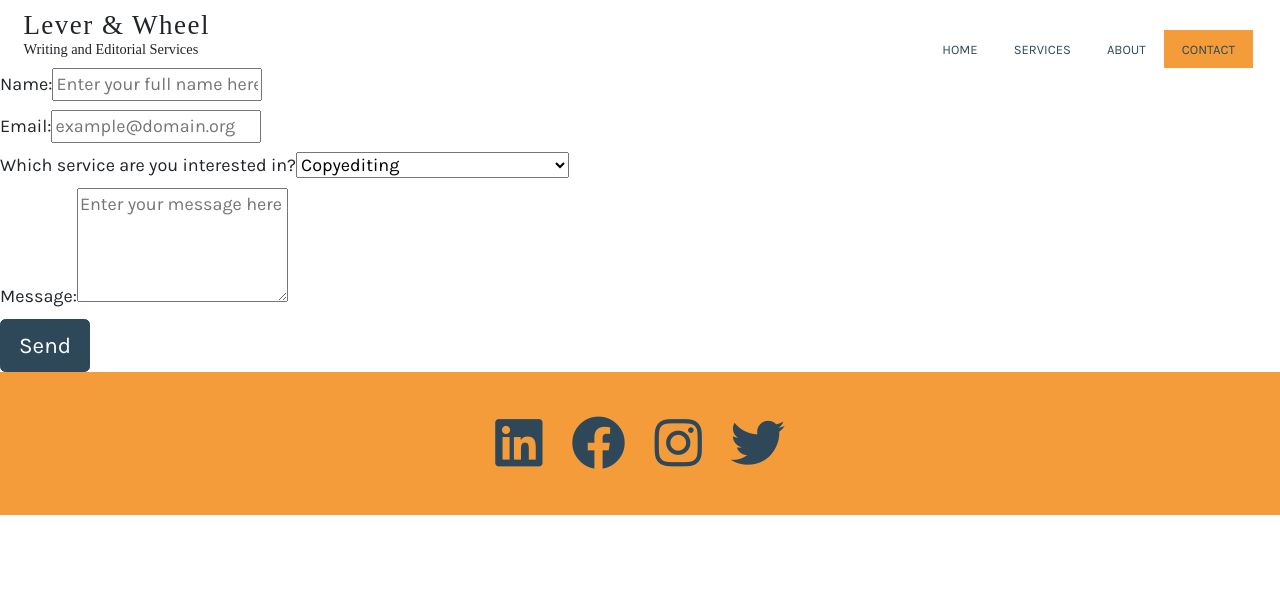
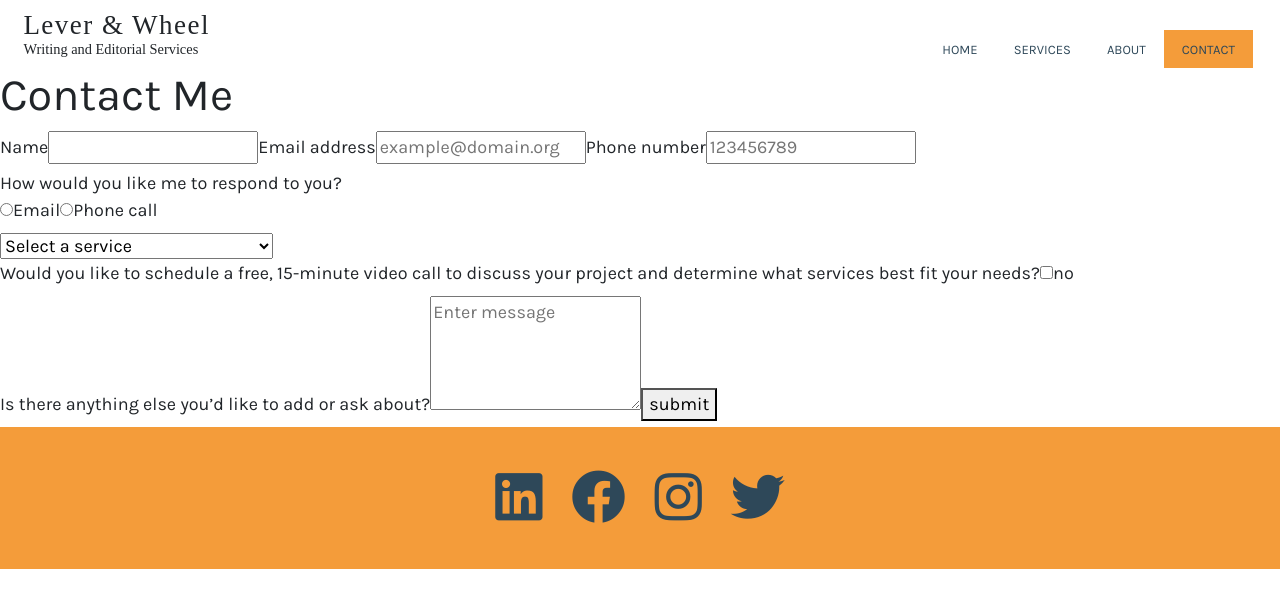
Before and after one commit to dinaporia/lever-wheel, a React (Create React App) app: page /contact in a window 1280 px wide. Shown: the top 608 px of the page. Built offline with nearby package versions, Linux system fonts and the light colour scheme; a web font is replaced by a local one.

Commit message:
new contact form setup using formik and yup

```diff
--- a/package.json
+++ b/package.json
@@ -10,13 +10,15 @@
     "bootstrap": "^4.6.0",
     "bootstrap-social": "^5.1.1",
     "emailjs-com": "^2.6.4",
+    "formik": "^2.2.6",
     "node-sass": "^5.0.0",
     "react": "^17.0.2",
     "react-dom": "^17.0.2",
     "react-popper": "^2.2.5",
     "react-router-dom": "^5.2.0",
     "react-scripts": "4.0.3",
-    "web-vitals": "^1.0.1"
+    "web-vitals": "^1.0.1",
+    "yup": "^0.32.9"
   },
   "scripts": {
     "start": "react-scripts start",
--- /dev/null
+++ b/src/components/FormFields.js
@@ -0,0 +1,151 @@
+import React, { Fragment } from 'react';
+import { Formik, Form, Field, useField } from 'formik';
+import * as Yup from 'yup';
+
+const TextInput = ({ label, ...props }) => {
+    const [field, meta] = useField(props);
+    return (
+        <>
+            <label htmlFor={props.id || props.name}>{label}</label>
+            <input className='text-input' {...field} {...props} />
+            {meta.touched && meta.error ? (
+                <div className='error'>{meta.error}</div>
+            ) : null }
+        </>
+    );
+};
+
+const ContactForm = ({services}) => {
+    const sendEmail = (value) => {
+        console.log(value);
+        console.log('running email');
+
+    }
+
+    // retrieve services for dropdown selection
+    const serviceOptions = services.map( (item, index) => {
+        return (item.description) ?
+            <option value={item.name} key={index}>{item.name}</option>
+            : (
+                item.content.map((cItem, cIndex) => {
+                    return <option value={cItem.name} key={cIndex}>{cItem.name}</option>
+                })
+            );
+    });
+
+    return (
+        <Fragment>
+            <h1>Contact Me</h1>
+            <Formik
+                initialValues={{
+                    name: '',
+                    email: '',
+                    phone: '',
+                    method: '',
+                    services: '',
+                    call: false,
+                    additional: '',
+                }}
+                validationSchema={ Yup.object().shape({
+                    name: Yup.string()
+                        .min(5, 'Please enter your full name')
+                        .max(20, 'Must be 20 characters or less')
+                        .required('Required'),
+                    email: Yup.string()
+                        .email('Invalid email address')
+                        .required('Required'),
+                    phone: Yup.number()
+                        .min(10, 'Please include the area code'),
+                    method: Yup.string()
+                        .oneOf(
+                            ['Email', 'Phone call'],
+                            'Please select contact method'
+                        )
+                        .required('Required'),
+                    services: Yup.string()
+                        .oneOf(
+                            ['Copyediting', 'Developmental editing', 'Tutoring or Writing Coaching', 'Application Essay package', 'Other'],
+                            'Please select contact method'
+                        )
+                        .required('Required'),
+                    // call: Yup.boolean()
+                    //     .oneOf([true]),
+                    // additional: Yup.string()
+
+
+
+                })}
+
+                onSubmit={(values) => {
+                    sendEmail(values);
+                    console.log('onsubmit');
+                    //setSubmitting(false);
+                }}
+                >
+                 {({ values, errors, touched }) => {
+                    return(
+                    <Form>
+                        <TextInput
+                            label='Name'
+                            name='name'
+                            type='text'
+                            placeholer='Your full name goes here'
+                        />
+                        <TextInput
+                            label='Email address'
+                            name='email'
+                            type='email'
+                            placeholder='example@domain.org'
+                        />
+                        <TextInput
+                            label='Phone number'
+                            name='phone'
+                            type='text'
+                            placeholder='123456789'
+                        />
+
+                        <div id='method-group'>How would you like me to respond to you?</div>
+                        <div role='group' aria-labelledby='method-group'>
+                            <label>
+                                <Field type='radio' name='method' value='Email' />
+                                Email
+                            </label>
+                            <label>
+                                <Field type='radio' name='method' value='Phone call' />
+                                Phone call
+                            </label>
+                            {errors.method ? (<div className='error'>{errors.method}</div>) : null}
+                        </div>
+
+                       <Field name='services' as='select' className='select-fields'>
+                            <option value=''>Select a service</option>
+                            {serviceOptions}
+                            <option value='Other'>Other</option>
+                       </Field>
+                       {(errors.services && touched.services) ? (<div className='error'>{errors.services}</div>) : null}
+                        <label>
+                        Would you like to schedule a free, 15-minute video call to discuss your project and determine what services best fit your needs?
+                            <Field type='checkbox' name='call' />
+                            {(values.call ? 'yes' : 'no')}
+                        </label>
+
+                        <label>
+                        Is there anything else you’d like to add or ask about?
+                            <Field
+                                name='additional'
+                                as='textarea'
+                                rows={4}
+                                placeholder='Enter message'
+                            >
+                            </Field>
+                        </label>
+
+                <button type='submit'>submit</button>
+                    </Form>
+                    )}}
+                </Formik>
+        </Fragment>
+    )
+}
+
+export default ContactForm;
--- a/src/components/Navigation.js
+++ b/src/components/Navigation.js
@@ -4,6 +4,7 @@ import { Route, Redirect, Switch } from 'react-router-dom';
 import Home from './Home';
 import About from './About';
 import Contact from './Contact';
+import ContactForm from './FormFields';
 import Services from './Services';
 
 
@@ -19,7 +20,7 @@ const Navigation = () => {
             <About content={aboutContent}/>
         </Route>
         <Route path='/contact'>
-            <Contact services={servicesContent} />
+            <ContactForm services={servicesContent} />
         </Route>
         <Route path='/services'>
             <Services content={servicesContent}/>
--- a/src/styles.scss
+++ b/src/styles.scss
@@ -252,6 +252,12 @@ html, body {
   }
 }
 
+
+.error {
+  color: red;
+  font-size: 0.8em;
+}
+
 @media only screen and (min-width: 768px) {
   .services-content {
     &.left {
```
Also changed, not shown: 1 other file (tests, documents, lock files or other folders).
